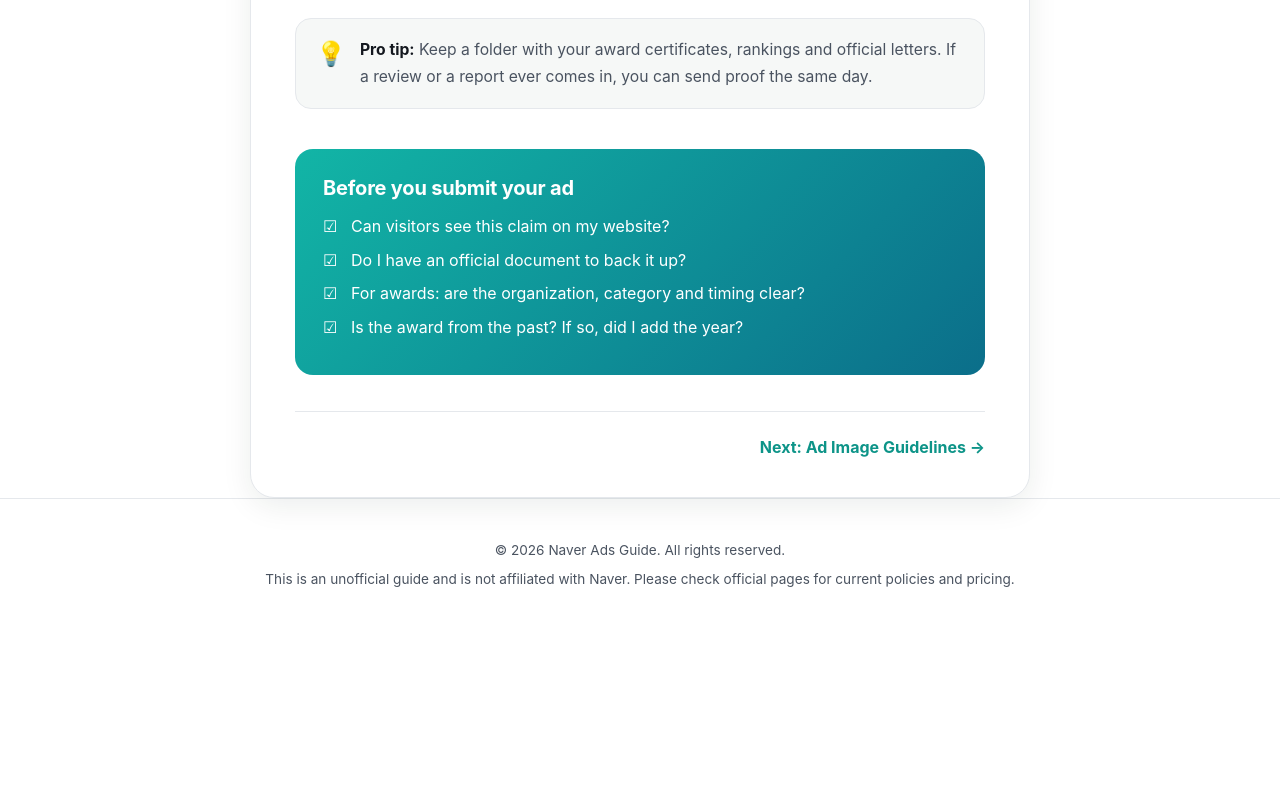
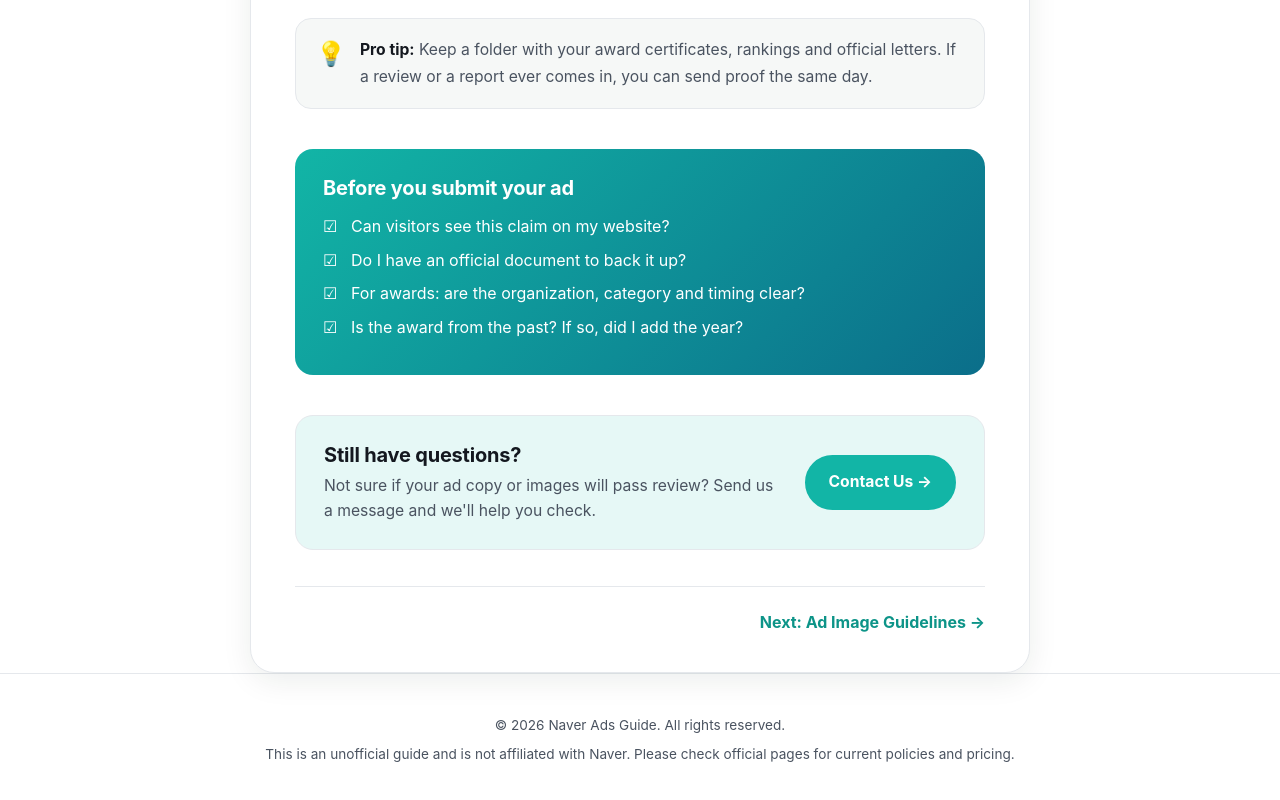
Before and after one commit to dev-iad/naver-ads-global-guide, a plain HTML site: page blog/ad-copy-guidelines.html in a window 1280 px wide. Shown: the part 2400-3200 px from the top of the page. Before the commit the page ends 3031 px from the top, so only its background shows below. Drawn offline with Linux system fonts and the light colour scheme.

Commit message:
포스트 문의 추가

```diff
--- a/blog/ad-copy-guidelines.html
+++ b/blog/ad-copy-guidelines.html
@@ -126,6 +126,14 @@
       </ul>
     </div>
 
+    <div class="post-cta">
+      <div>
+        <h2>Still have questions?</h2>
+        <p>Not sure if your ad copy or images will pass review? Send us a message and we'll help you check.</p>
+      </div>
+      <a class="btn" href="../index.html#contact">Contact Us →</a>
+    </div>
+
     <div class="post-nav">
       <span></span>
       <a href="ad-image-guidelines.html">Next: Ad Image Guidelines →</a>
--- a/style.css
+++ b/style.css
@@ -304,3 +304,10 @@ footer p + p { margin-top: 6px; }
   .article { margin: -40px 12px 0; padding: 28px 20px 24px; border-radius: 20px; }
   .tiles, .dd { grid-template-columns: 1fr; }
 }
+
+/* Post CTA */
+.post-cta { display: flex; align-items: center; justify-content: space-between; gap: 20px; margin-top: 40px; padding: 26px 28px; border-radius: 18px; background: var(--brand-soft); border: 1px solid var(--line); }
+.post-cta h2 { margin: 0 0 4px !important; font-size: 1.25rem; }
+.post-cta p { margin: 0; color: var(--ink-2); font-size: .98rem; line-height: 1.6; }
+.post-cta .btn { white-space: nowrap; }
+@media (max-width: 760px) { .post-cta { flex-direction: column; align-items: stretch; text-align: center; } }
```
Also changed, not shown: blog/ad-image-guidelines.html (+8 -0 lines).
